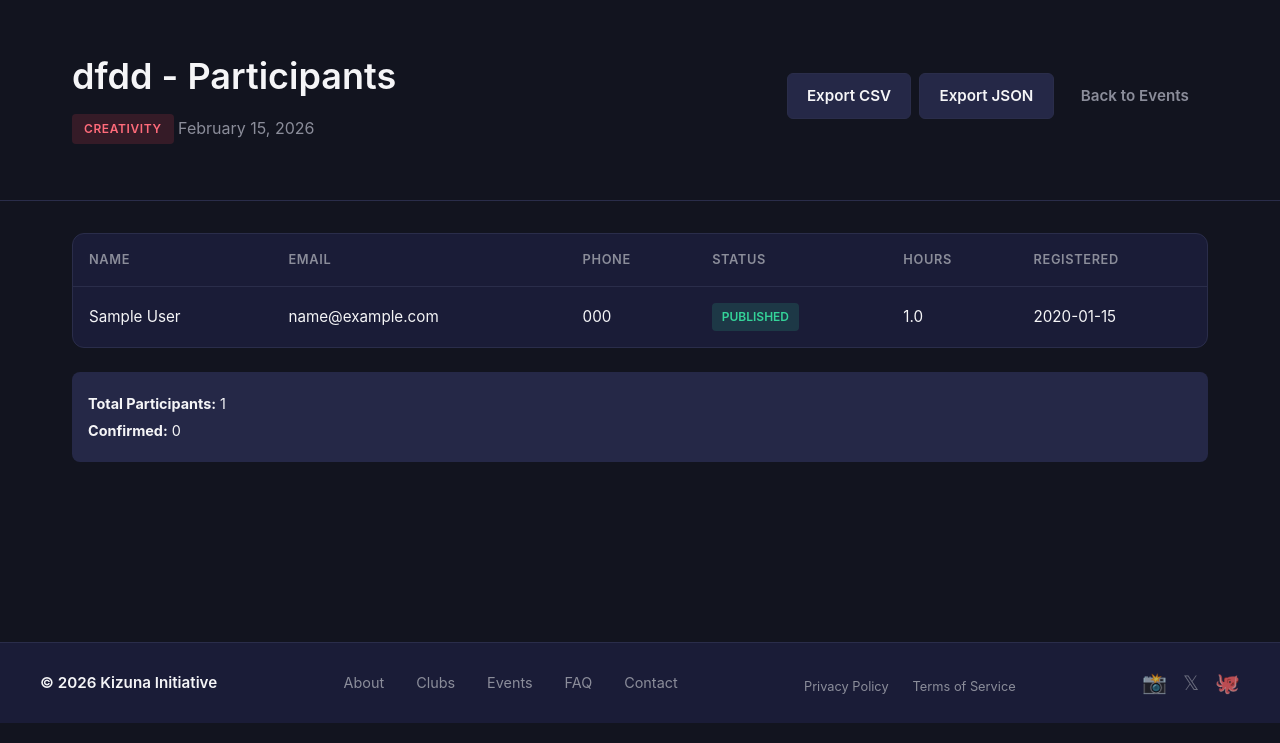
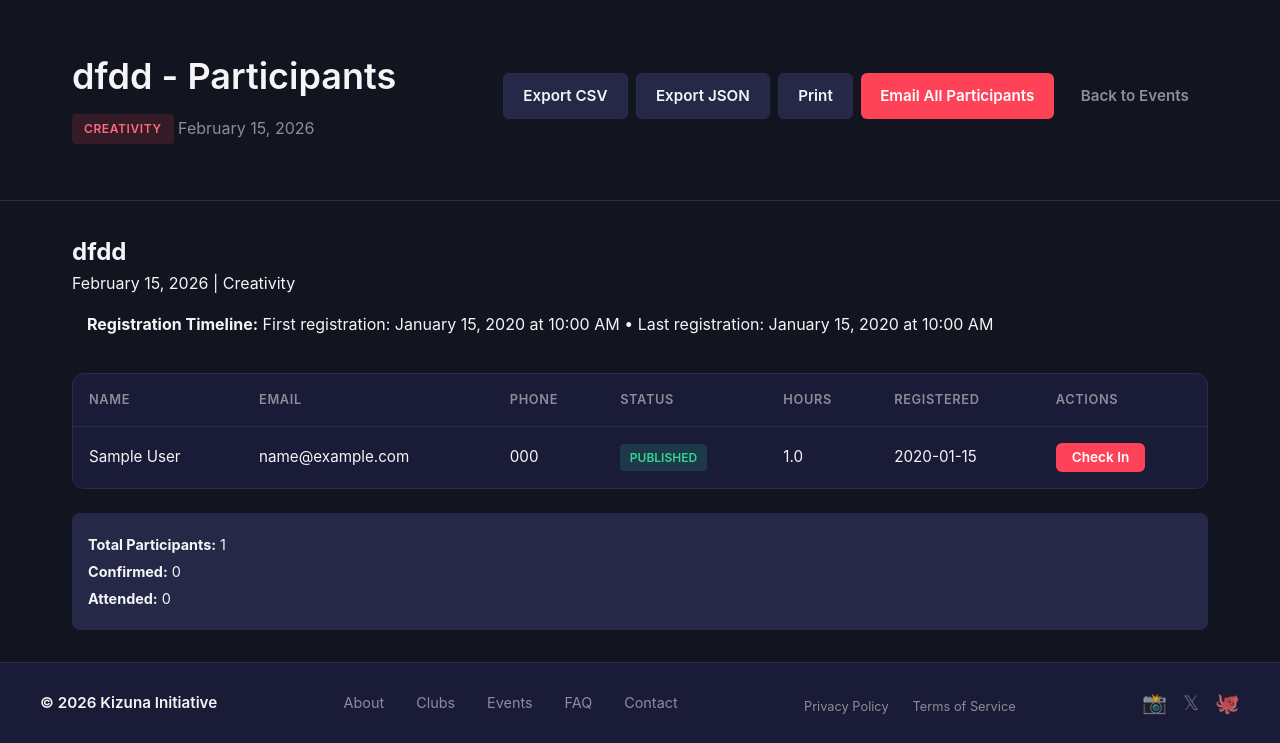
Before and after one commit to nitrimandylis/kizuna, a Flask app: page /admin/events/1/participants in a window 1280 px wide. Shown: the part 77-820 px from the top of the page. Run offline with Flask 3, Linux system fonts and the light colour scheme; a user stored in the database is signed in; tables that the repository leaves empty hold one stand-in row (values such as "Sample post"); some libraries are stand-ins or nearby versions.

Commit message:
feat: add check-in, email all, print, and timeline to participants view
- Add check-in/undo attendance toggle button
- Add print button with print-friendly CSS
- Add email all participants button (mailto with BCC)
- Add registration timeline (first/last registration dates)
- Add toggle_attendance route for attendance management
- Add attended count to summary

```diff
--- a/routes/admin.py
+++ b/routes/admin.py
@@ -436,7 +436,46 @@ def event_participants(event_id):
     """View event participants."""
     event = Event.query.get_or_404(event_id)
     registrations = EventRegistration.query.filter_by(event_id=event_id).order_by(EventRegistration.registered_at).all()
-    return render_template('admin/event_participants.html', event=event, registrations=registrations)
+
+    first_registration = None
+    last_registration = None
+    if registrations:
+        first_registration = registrations[0].registered_at
+        last_registration = registrations[-1].registered_at
+
+    participant_emails = [reg.email for reg in registrations if reg.email]
+    emails_bcc = ','.join(participant_emails)
+
+    return render_template('admin/event_participants.html',
+                         event=event,
+                         registrations=registrations,
+                         first_registration=first_registration,
+                         last_registration=last_registration,
+                         emails_bcc=emails_bcc)
+
+
+@admin_bp.route('/events/<int:event_id>/participants/<int:reg_id>/toggle-attendance', methods=['POST'])
+@login_required
+@admin_required
+def toggle_attendance(event_id, reg_id):
+    """Toggle attendance status for a participant."""
+    event = Event.query.get_or_404(event_id)
+    registration = EventRegistration.query.filter_by(id=reg_id, event_id=event_id).first_or_404()
+
+    if registration.status == 'confirmed':
+        registration.status = 'attended'
+        action = 'marked as attended'
+    elif registration.status == 'attended':
+        registration.status = 'confirmed'
+        action = 'marked as confirmed'
+    else:
+        registration.status = 'confirmed'
+        action = 'marked as confirmed'
+
+    db.session.commit()
+    logger.info(f"Attendance toggled for '{registration.full_name}' (ID: {reg_id}) - {action} by admin: {current_user.username}")
+    flash(f'{registration.full_name} {action}', 'success')
+    return redirect(url_for('admin.event_participants', event_id=event_id))
 
 
 @admin_bp.route('/events/<int:event_id>/export/csv')
--- a/templates/admin/event_participants.html
+++ b/templates/admin/event_participants.html
@@ -1,6 +1,21 @@
 {% extends "base.html" %}
 
 {% block title %}{{ event.title }} - Participants - Kizuna{% endblock %}
+
+{% block head %}
+<style>
+@media print {
+    .no-print { display: none !important; }
+    .page-header { padding: 10px 0 !important; }
+    .admin-actions { display: none !important; }
+    .status-badge { border: 1px solid #333 !important; }
+    .print-header { display: block !important; }
+    table { font-size: 12px; }
+    body { background: white !important; }
+}
+.print-header { display: none; }
+</style>
+{% endblock %}
 
 {% block content %}
 <div class="standard-page">
@@ -12,9 +27,13 @@
                     <p><span class="tag cas-{{ event.cas_type|lower }}">{{ event.cas_type }}</span>
                     {{ event.event_date.strftime('%B %d, %Y') }}</p>
                 </div>
-                <div class="admin-actions">
+                <div class="admin-actions no-print">
                     <a href="{{ url_for('admin.export_event_participants_csv', event_id=event.id) }}" class="btn btn-secondary">Export CSV</a>
                     <a href="{{ url_for('admin.export_event_participants_json', event_id=event.id) }}" class="btn btn-secondary">Export JSON</a>
+                    <button onclick="window.print()" class="btn btn-secondary">Print</button>
+                    {% if emails_bcc %}
+                    <a href="mailto:?bcc={{ emails_bcc }}" class="btn btn-primary">Email All Participants</a>
+                    {% endif %}
                     <a href="{{ url_for('admin.manage_events') }}" class="btn btn-ghost">Back to Events</a>
                 </div>
             </div>
@@ -23,7 +42,20 @@
 
     <div class="page-content">
         <div class="container">
+            <div class="print-header">
+                <h2>{{ event.title }}</h2>
+                <p>{{ event.event_date.strftime('%B %d, %Y') }} | {{ event.cas_type }}</p>
+            </div>
+
             {% if registrations %}
+            <div class="registration-timeline no-print" style="margin-bottom: 20px; padding: 15px; background: var(--surface-secondary); border-radius: 8px;">
+                <strong>Registration Timeline:</strong>
+                {% if first_registration and last_registration %}
+                    First registration: {{ first_registration.strftime('%B %d, %Y at %I:%M %p') }} &bull;
+                    Last registration: {{ last_registration.strftime('%B %d, %Y at %I:%M %p') }}
+                {% endif %}
+            </div>
+
             <div class="admin-table">
                 <table>
                     <thead>
@@ -34,6 +66,7 @@
                             <th>Status</th>
                             <th>Hours</th>
                             <th>Registered</th>
+                            <th class="no-print">Actions</th>
                         </tr>
                     </thead>
                     <tbody>
@@ -47,6 +80,14 @@
                             </td>
                             <td>{{ reg.hours_contributed or 0 }}</td>
                             <td>{{ reg.registered_at.strftime('%Y-%m-%d') }}</td>
+                            <td class="no-print">
+                                <form action="{{ url_for('admin.toggle_attendance', event_id=event.id, reg_id=reg.id) }}" method="POST" style="display: inline;">
+                                    <button type="submit" class="btn btn-sm {% if reg.status == 'attended' %}btn-secondary{% else %}btn-primary{% endif %}"
+                                            title="{% if reg.status == 'attended' %}Mark as not attended{% else %}Mark as attended{% endif %}">
+                                        {% if reg.status == 'attended' %}Undo{% else %}Check In{% endif %}
+                                    </button>
+                                </form>
+                            </td>
                         </tr>
                         {% endfor %}
                     </tbody>
@@ -56,6 +97,7 @@
             <div class="export-summary">
                 <p><strong>Total Participants:</strong> {{ registrations|length }}</p>
                 <p><strong>Confirmed:</strong> {{ registrations|selectattr('status', 'equalto', 'confirmed')|list|length }}</p>
+                <p><strong>Attended:</strong> {{ registrations|selectattr('status', 'equalto', 'attended')|list|length }}</p>
             </div>
             {% else %}
             <div class="empty-state">
```
